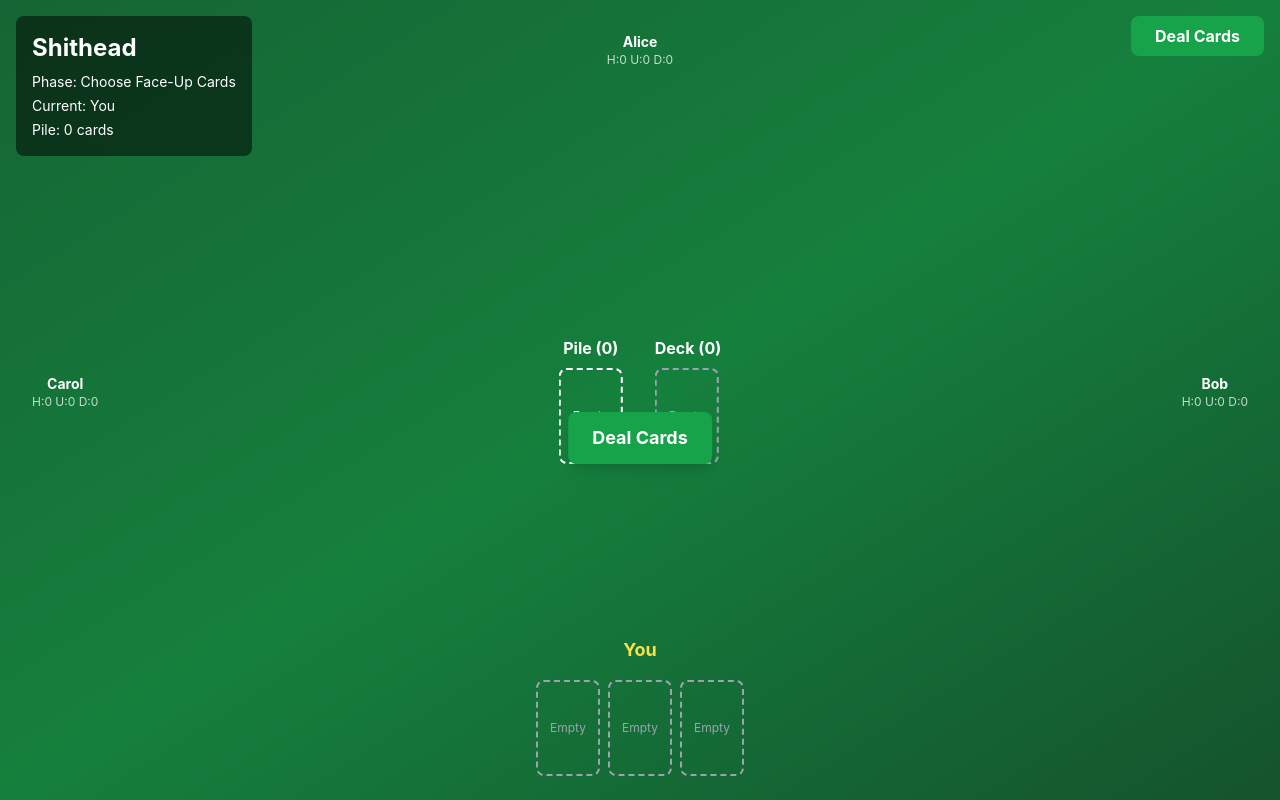
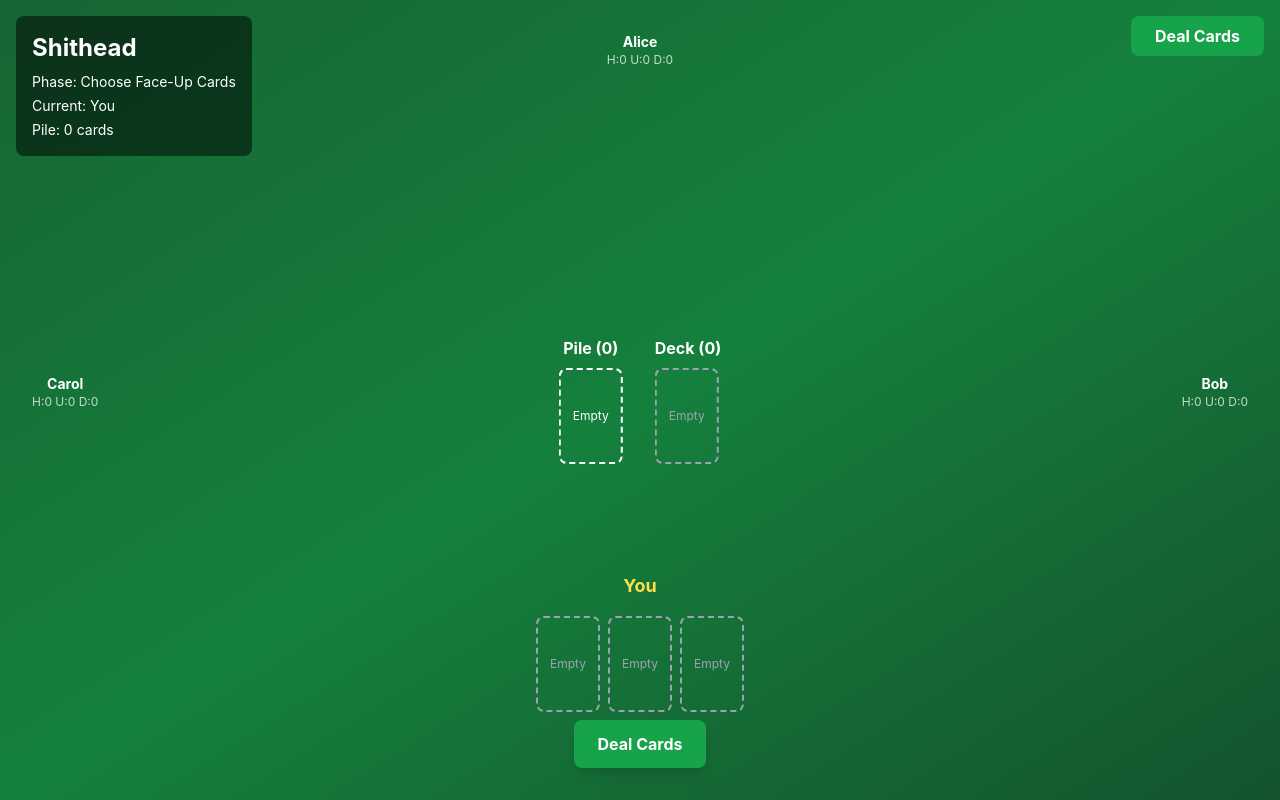
Before and after one commit to questluis8-tech/shithead, a React (Vite) app: page / in a window 1280 px wide. Built offline with nearby package versions, Linux system fonts and the light colour scheme.

Commit message:
Position buttons above player hand like in image

```diff
--- a/src/App.tsx
+++ b/src/App.tsx
@@ -271,63 +271,6 @@ function App() {
         </div>
       </div>
 
-      {/* Action Buttons - Centered between player and pile */}
-      <div className="absolute bottom-1/2 left-1/2 transform -translate-x-1/2 translate-y-16 flex gap-4 z-20">
-        {gameState.gamePhase === 'setup' && humanPlayer.hand.length === 0 && (
-          <button
-            onClick={dealCards}
-            className="bg-green-600 hover:bg-green-700 text-white px-6 py-3 rounded-lg font-bold text-lg transition-all transform hover:scale-105 cursor-pointer shadow-lg"
-          >
-            Deal Cards
-          </button>
-        )}
-
-        {gameState.gamePhase === 'setup' && humanPlayer.faceUpCards.length === 3 && (
-          <button
-            onClick={confirmFaceUpCards}
-            className="bg-blue-600 hover:bg-blue-700 text-white px-6 py-3 rounded-lg font-bold text-lg transition-all transform hover:scale-105 cursor-pointer shadow-lg"
-          >
-            Confirm Face-Up Cards
-          </button>
-        )}
-
-        {gameState.gamePhase === 'swapping' && (
-          <button
-            onClick={startGame}
-            className="bg-green-600 hover:bg-green-700 text-white px-6 py-3 rounded-lg font-bold text-lg transition-all transform hover:scale-105 cursor-pointer shadow-lg"
-          >
-            Start Game
-          </button>
-        )}
-
-        {gameState.gamePhase === 'playing' && gameState.currentPlayerIndex === 0 && selectedCards.length > 0 && (
-          <button
-            onClick={playCards}
-            disabled={!canPlaySelected}
-            className={`px-6 py-3 rounded-lg font-bold text-lg transition-all cursor-pointer ${
-              canPlaySelected
-                ? 'bg-yellow-600 hover:bg-yellow-700 text-white transform hover:scale-105'
-                : 'bg-gray-600 text-gray-400 cursor-not-allowed'
-            }`}
-          >
-            Play Cards ({selectedCards.length})
-          </button>
-        )}
-
-        {gameState.gamePhase === 'playing' &&
-         gameState.currentPlayerIndex === 0 &&
-         selectedCards.length === 0 &&
-         !canPlayAnyCard &&
-         gameState.pile.length > 0 && (
-          <button
-            onClick={pickupCards}
-            className="bg-red-600 hover:bg-red-700 text-white px-6 py-3 rounded-lg font-bold text-lg transition-all transform hover:scale-105 cursor-pointer"
-          >
-            Pick up Cards ({gameState.pile.length})
-          </button>
-        )}
-      </div>
-
       {/* Human Player - Bottom */}
       <div className="absolute bottom-4 left-1/2 transform -translate-x-1/2">
         <div className={`text-center mb-4 ${
@@ -401,6 +344,63 @@ function App() {
             ))}
           </div>
         )}
+
+        {/* Action Buttons - Above hand cards */}
+        <div className="flex justify-center gap-4 mb-4 z-20">
+          {gameState.gamePhase === 'setup' && humanPlayer.hand.length === 0 && (
+            <button
+              onClick={dealCards}
+              className="bg-green-600 hover:bg-green-700 text-white px-6 py-3 rounded-lg font-bold transition-all transform hover:scale-105 cursor-pointer shadow-lg"
+            >
+              Deal Cards
+            </button>
+          )}
+
+          {gameState.gamePhase === 'setup' && humanPlayer.faceUpCards.length === 3 && (
+            <button
+              onClick={confirmFaceUpCards}
+              className="bg-blue-600 hover:bg-blue-700 text-white px-6 py-3 rounded-lg font-bold transition-all transform hover:scale-105 cursor-pointer shadow-lg"
+            >
+              Confirm Face-Up Cards
+            </button>
+          )}
+
+          {gameState.gamePhase === 'swapping' && (
+            <button
+              onClick={startGame}
+              className="bg-green-600 hover:bg-green-700 text-white px-6 py-3 rounded-lg font-bold transition-all transform hover:scale-105 cursor-pointer shadow-lg"
+            >
+              Start Game
+            </button>
+          )}
+
+          {gameState.gamePhase === 'playing' && gameState.currentPlayerIndex === 0 && selectedCards.length > 0 && (
+            <button
+              onClick={playCards}
+              disabled={!canPlaySelected}
+              className={`px-6 py-3 rounded-lg font-bold transition-all cursor-pointer shadow-lg ${
+                canPlaySelected
+                  ? 'bg-yellow-600 hover:bg-yellow-700 text-white transform hover:scale-105'
+                  : 'bg-gray-600 text-gray-400 cursor-not-allowed'
+              }`}
+            >
+              Play Cards ({selectedCards.length})
+            </button>
+          )}
+
+          {gameState.gamePhase === 'playing' &&
+           gameState.currentPlayerIndex === 0 &&
+           selectedCards.length === 0 &&
+           !canPlayAnyCard &&
+           gameState.pile.length > 0 && (
+            <button
+              onClick={pickupCards}
+              className="bg-red-600 hover:bg-red-700 text-white px-6 py-3 rounded-lg font-bold transition-all transform hover:scale-105 cursor-pointer shadow-lg"
+            >
+              Pick up Cards ({gameState.pile.length})
+            </button>
+          )}
+        </div>
       </div>
     </div>
   );
```
